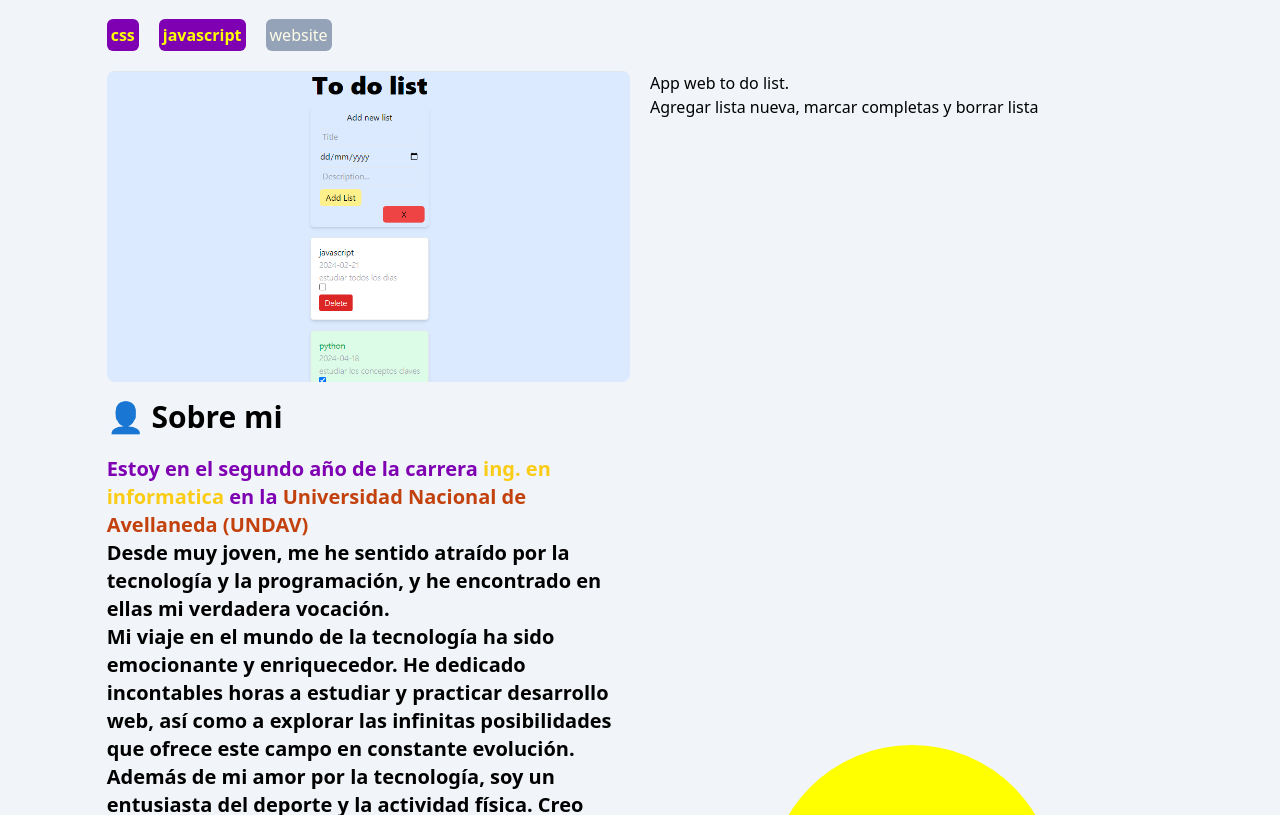
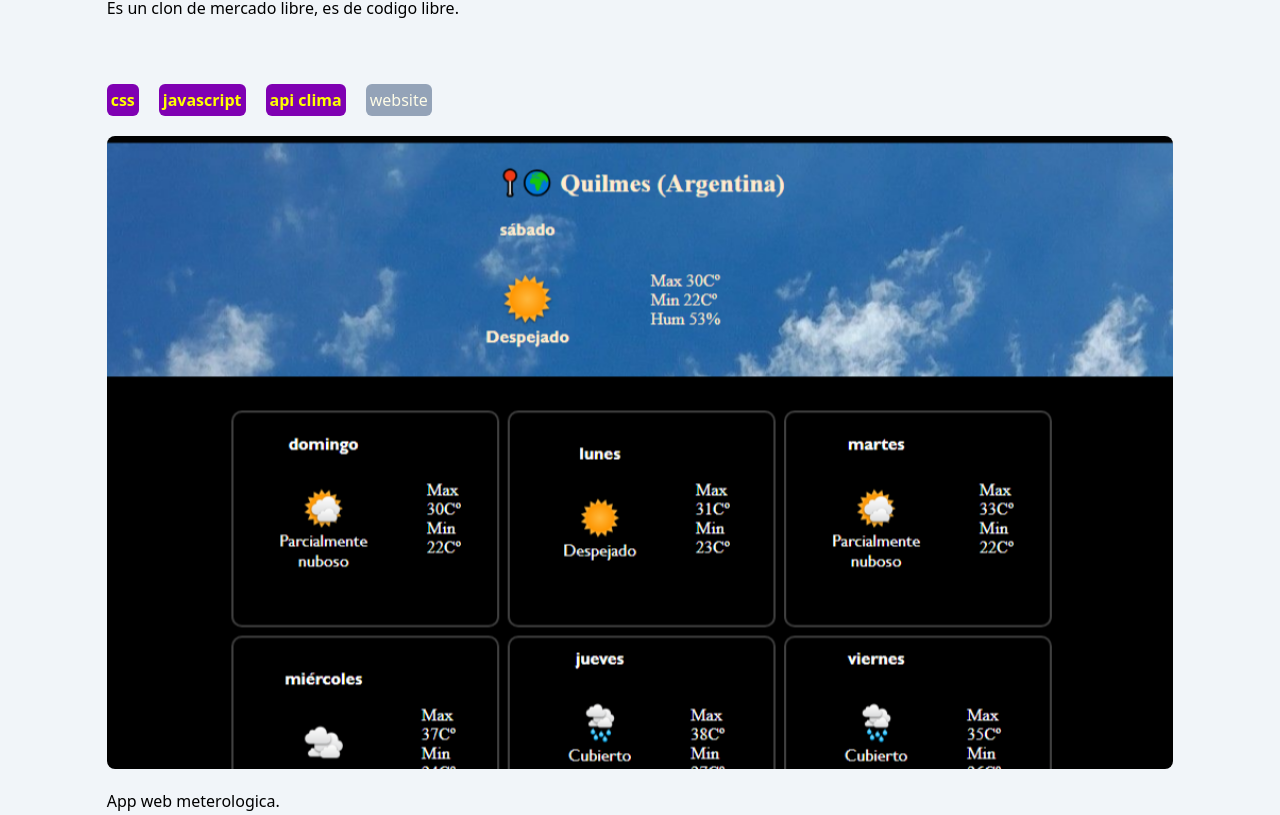
Before and after one commit to mikygaleano/app-my-porfolio, a React (Vite) app: page / in a window 1280 px wide. Shown: the part 1585-2400 px from the top of the page. Built offline with nearby package versions, Linux system fonts and the light colour scheme.

Commit message:
arreglando bug de cards proyectos

```diff
--- a/src/components/Projectos/Cards.jsx
+++ b/src/components/Projectos/Cards.jsx
@@ -7,7 +7,7 @@ export const Cards = ({proyectos})=> {
         <div className="w-10/12 h-full rounded-lg flex flex-col gap-16">
             {
                 proyectos.map((items) => (
-                    <div key={items.id} className={`w-full h-80 flex flex-col`}>
+                    <div key={items.id} className={`w-full h-full flex flex-col`}>
                         <div className={`w-full flex flex-row gap-5`}>
                             {
                                 items.tecnologias.map((tech, techIndex)=> (
@@ -18,7 +18,7 @@ export const Cards = ({proyectos})=> {
 
                             <a href={items.url} target="_blank" rel="noopener noreferrer" className={`w-fit h-fit p-1 rounded-md bg-slate-400 text-yellow-50`}>website</a>
                         </div>
-                        <div className={`w-full h-full grid grid-cols-2 max-md:grid-cols-1 mt-5 gap-5`}>
+                        <div className={`w-full h-full flex flex-col mt-5 gap-5`}>
                                 <figure className="w-full">
                                     <img
                                         className={`w-full h-full rounded-lg object-cover`}
--- a/src/components/Projectos/Proyectos.jsx
+++ b/src/components/Projectos/Proyectos.jsx
@@ -5,13 +5,12 @@ export const Proyectos = ()=> {
 
 
     return (
-        <section className="w-full min-h-full flex flex-col" id="proyectos">
+        <section className="w-full min-h-full flex flex-col gap-5" id="proyectos">
             <div className="w-10/12 h-fit self-center">
                 <h3 className="font-semibold text-3xl">💻 Mis proyectos</h3>
             </div>
             <div className="w-full h-full flex flex-col items-center mt-5">
                 <Cards proyectos={proyectos}/>
-
             </div>
         </section>
     )
--- a/src/components/sobre-mi/SobreMi.jsx
+++ b/src/components/sobre-mi/SobreMi.jsx
@@ -3,8 +3,8 @@
 export const SobreMi = ()=> {
 
     return (
-        <section className="w-full h-full flex flex-col items-center gap-5" id="sobre-mi">
-            <div className="w-10/12 h-fit mt-5">
+        <section className="w-full min-h-full flex flex-col items-center gap-5" id="sobre-mi">
+            <div className="w-10/12 h-fit">
                 <h3 className="font-semibold text-3xl">👤 Sobre mi</h3>
             </div>
             <div className="w-10/12 h-fit gap-5 font-semibold text-xl flex flex-row max-md:flex-col-reverse justify-center items-center pb-5">
```
